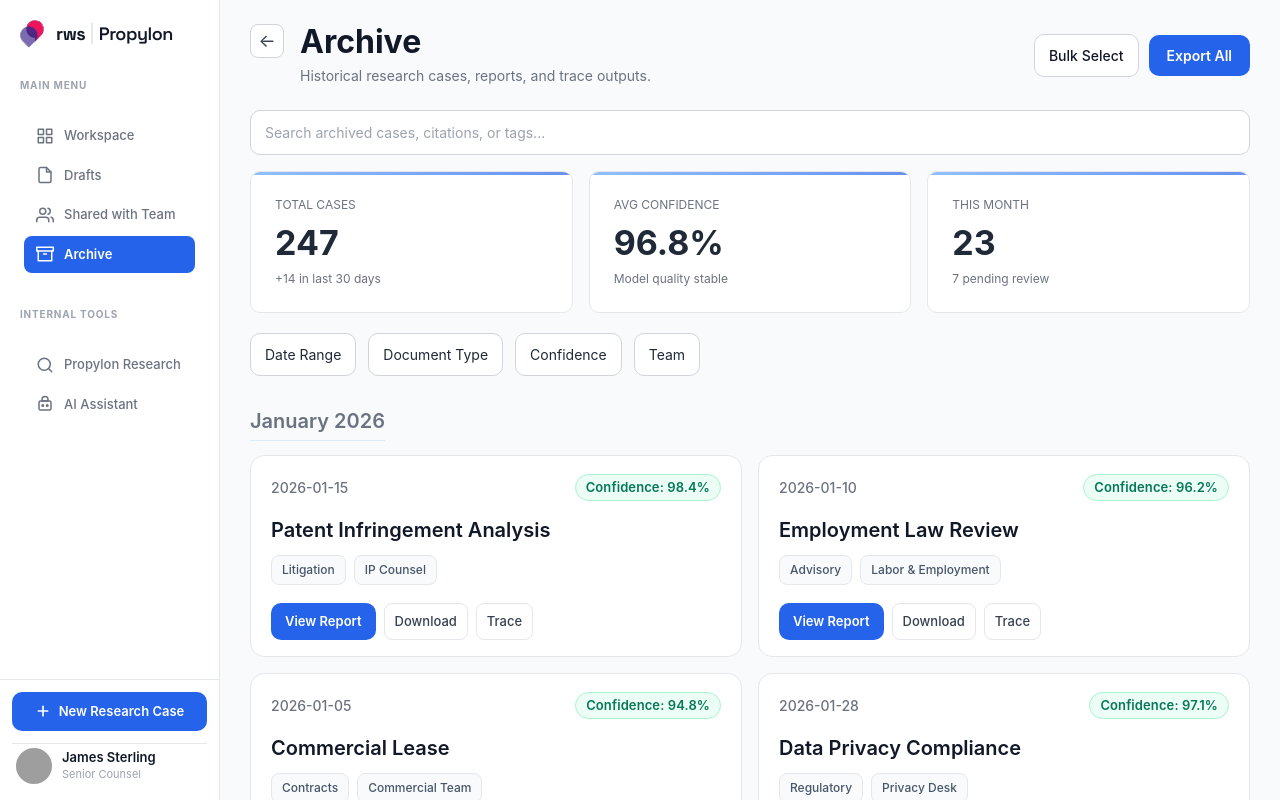
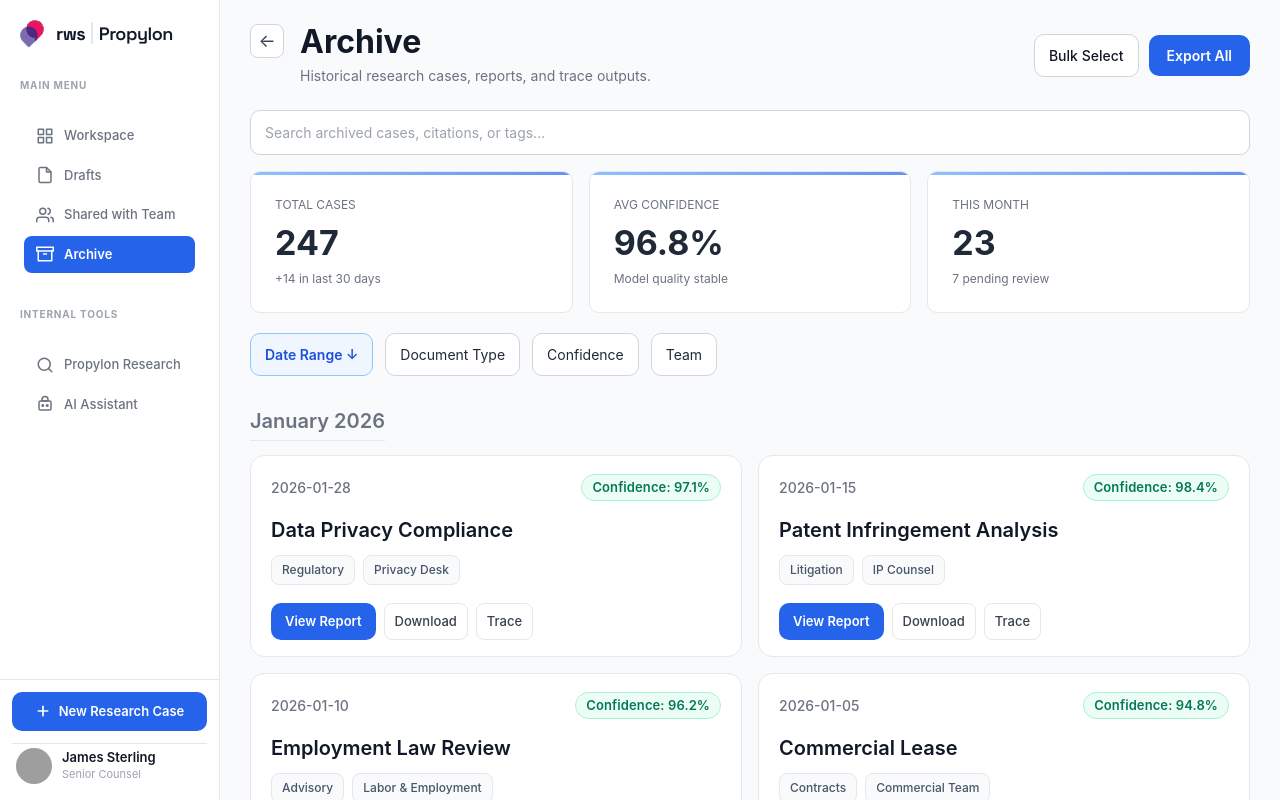
Before and after one commit to WillSunderland/Sweng, a React (Vite) app in the folder frontend/: page /history in a window 1280 px wide. Built offline with nearby package versions, Linux system fonts and the light colour scheme; no server answers; grey boxes are pictures that could not be loaded.

Commit message:
added functioning filtering system to history page

```diff
--- a/frontend/src/pages/HistoryPage.tsx
+++ b/frontend/src/pages/HistoryPage.tsx
@@ -1,13 +1,28 @@
 
 import { useNavigate } from 'react-router-dom';
+import { useState } from 'react';
 import AppSidebar from '../components/AppSidebar';
 import '../styles/SharedSidebar.css';
 import '../styles/HistoryPage.css';
 
+type SortKey = 'date' | 'type' | 'confidence' | 'team';
+type SortDirection = 'asc' | 'desc';
+
+interface ArchiveCase {
+  id: number;
+  title: string;
+  date: string;
+  confidence: string;
+  type: string;
+  team: string;
+}
+
 const HistoryPage = () => {
   const navigate = useNavigate();
+  const [sortKey, setSortKey] = useState<SortKey>('date');
+  const [sortDirection, setSortDirection] = useState<SortDirection>('desc');
 
-  const cases = [
+  const cases: ArchiveCase[] = [
     { id: 1, title: 'Patent Infringement Analysis', date: '2026-01-15', confidence: '98.4%', type: 'Litigation', team: 'IP Counsel' },
     { id: 2, title: 'Employment Law Review', date: '2026-01-10', confidence: '96.2%', type: 'Advisory', team: 'Labor & Employment' },
     { id: 3, title: 'Commercial Lease', date: '2026-01-05', confidence: '94.8%', type: 'Contracts', team: 'Commercial Team' },
@@ -16,8 +31,48 @@ const HistoryPage = () => {
     { id: 6, title: 'Vendor Terms Reconciliation', date: '2025-12-11', confidence: '93.9%', type: 'Contracts', team: 'Procurement Legal' },
   ];
 
-  const januaryCases = cases.filter((item) => item.date.startsWith('2026-01'));
-  const decemberCases = cases.filter((item) => item.date.startsWith('2025-12'));
+  const handleSortChange = (key: SortKey) => {
+    if (sortKey === key) {
+      setSortDirection((prevDirection) => (prevDirection === 'asc' ? 'desc' : 'asc'));
+      return;
+    }
+
+    setSortKey(key);
+    setSortDirection(key === 'date' || key === 'confidence' ? 'desc' : 'asc');
+  };
+
+  const sortCases = (items: ArchiveCase[]) => {
+    const sorted = [...items];
+
+    sorted.sort((firstCase, secondCase) => {
+      let comparison = 0;
+
+      if (sortKey === 'date') {
+        comparison = firstCase.date.localeCompare(secondCase.date);
+      } else if (sortKey === 'confidence') {
+        const firstConfidence = parseFloat(firstCase.confidence);
+        const secondConfidence = parseFloat(secondCase.confidence);
+        comparison = firstConfidence - secondConfidence;
+      } else if (sortKey === 'type') {
+        comparison = firstCase.type.localeCompare(secondCase.type);
+      } else if (sortKey === 'team') {
+        comparison = firstCase.team.localeCompare(secondCase.team);
+      }
+
+      return sortDirection === 'asc' ? comparison : -comparison;
+    });
+
+    return sorted;
+  };
+
+  const sortedJanuaryCases = sortCases(cases.filter((item) => item.date.startsWith('2026-01')));
+
+  const sortedDecemberCases = sortCases(cases.filter((item) => item.date.startsWith('2025-12')));
+
+  const getSortLabel = (label: string, key: SortKey) => {
+    if (sortKey !== key) return label;
+    return `${label} ${sortDirection === 'asc' ? '↑' : '↓'}`;
+  };
 
   return (
     <div className="history-page">
@@ -61,16 +116,36 @@ const HistoryPage = () => {
         </div>
 
         <div className="filters">
-          <button className="history-filter-btn">Date Range</button>
-          <button className="history-filter-btn">Document Type</button>
-          <button className="history-filter-btn">Confidence</button>
-          <button className="history-filter-btn">Team</button>
+          <button
+            className={`history-filter-btn ${sortKey === 'date' ? 'active-sort' : ''}`}
+            onClick={() => handleSortChange('date')}
+          >
+            {getSortLabel('Date Range', 'date')}
+          </button>
+          <button
+            className={`history-filter-btn ${sortKey === 'type' ? 'active-sort' : ''}`}
+            onClick={() => handleSortChange('type')}
+          >
+            {getSortLabel('Document Type', 'type')}
+          </button>
+          <button
+            className={`history-filter-btn ${sortKey === 'confidence' ? 'active-sort' : ''}`}
+            onClick={() => handleSortChange('confidence')}
+          >
+            {getSortLabel('Confidence', 'confidence')}
+          </button>
+          <button
+            className={`history-filter-btn ${sortKey === 'team' ? 'active-sort' : ''}`}
+            onClick={() => handleSortChange('team')}
+          >
+            {getSortLabel('Team', 'team')}
+          </button>
         </div>
 
         <div className="timeline">
           <h2>January 2026</h2>
           <div className="history-grid">
-            {januaryCases.map((c) => (
+            {sortedJanuaryCases.map((c) => (
               <div key={c.id} className="history-card">
                 <div className="card-header">
                   <span className="date">{c.date}</span>
@@ -96,7 +171,7 @@ const HistoryPage = () => {
         <div className="timeline">
           <h2>December 2025</h2>
           <div className="history-grid">
-            {decemberCases.map((c) => (
+            {sortedDecemberCases.map((c) => (
               <div key={c.id} className="history-card">
                 <div className="card-header">
                   <span className="date">{c.date}</span>
--- a/frontend/src/styles/HistoryPage.css
+++ b/frontend/src/styles/HistoryPage.css
@@ -326,6 +326,13 @@
   color: #1d4ed8;
 }
 
+.history-filter-btn.active-sort {
+  border-color: #93c5fd;
+  background: #eff6ff;
+  color: #1d4ed8;
+  font-weight: 600;
+}
+
 .timeline h2 {
   margin-bottom: 14px;
   margin-top: 8px;
```
